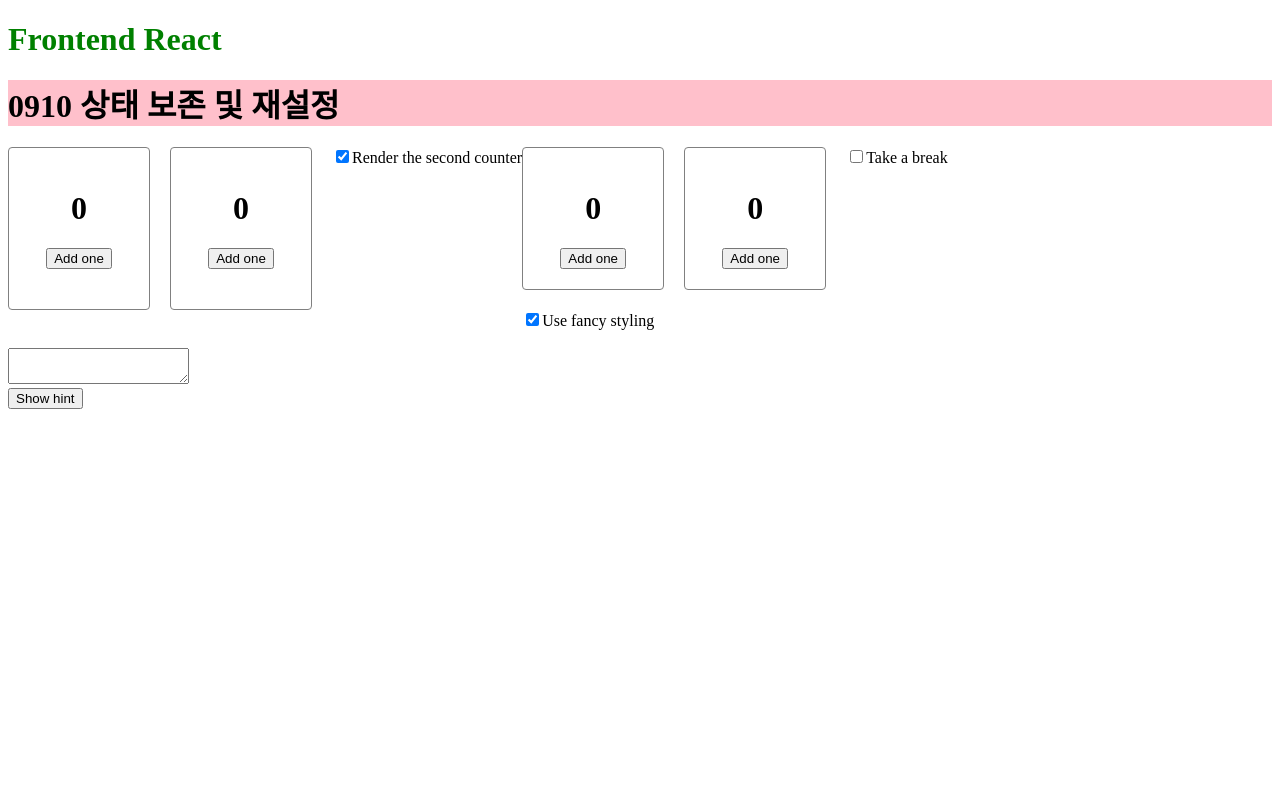
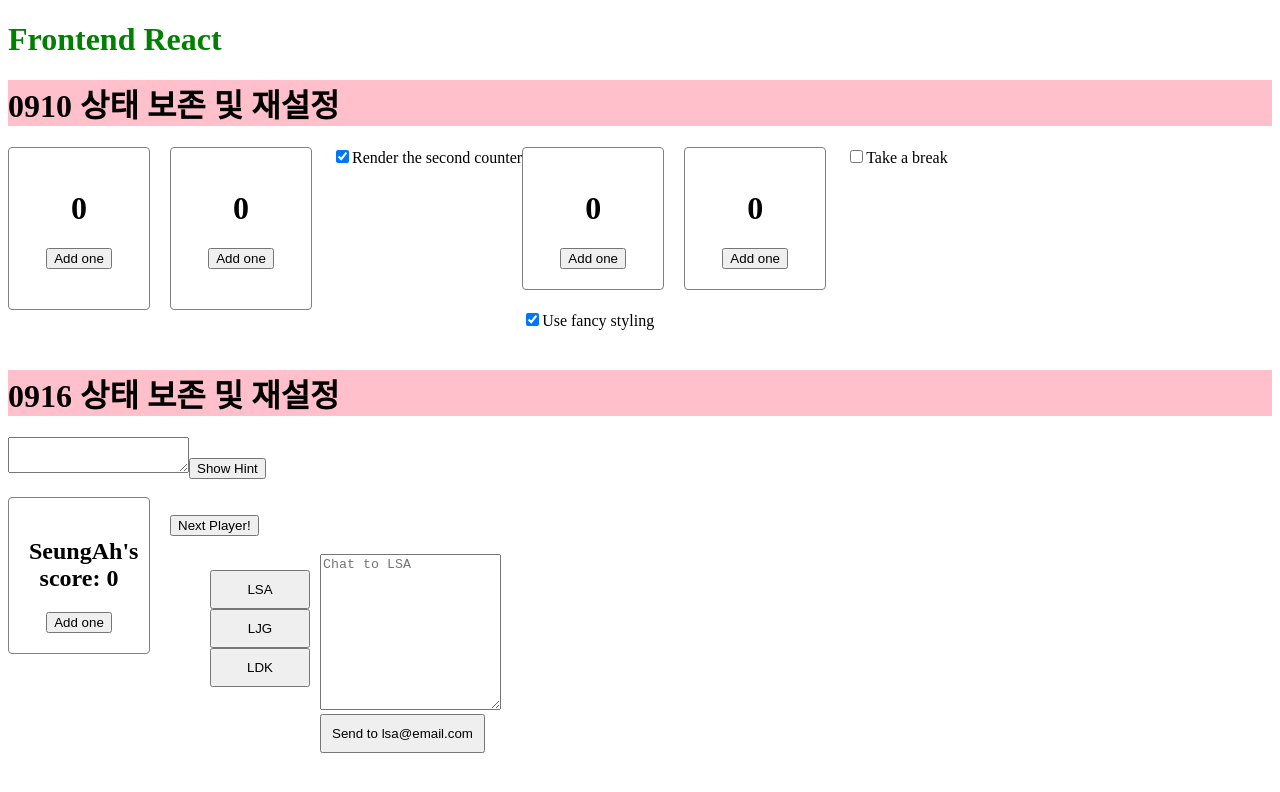
Before and after one commit to devgiants75/frontend-230527-react, a React (Create React App) app in the folder react0527/: page /preserveReset in a window 1280 px wide. Shown: the top 792 px of the page. Built offline with nearby package versions, Linux system fonts and the light colour scheme.

Commit message:
20230916

```diff
--- a/react0527/src/0910/PreserveReset.tsx
+++ b/react0527/src/0910/PreserveReset.tsx
@@ -1,14 +1,21 @@
 import React from 'react'
 import PreserveReset01 from './b_Preserve_Reset/PreserveReset01'
 import Practice from './b_Preserve_Reset/Practice'
+import PreserveReset02 from './b_Preserve_Reset/PreserveReset02'
+import PreserveReset03 from './b_Preserve_Reset/PreserveReset03'
 
 export default function PreserveReset() {
   return (
-    <>
+    <div>
       <h1 style={{ backgroundColor: 'pink'}}>0910 상태 보존 및 재설정</h1>
       <PreserveReset01 />
       <br />
+      <h1 style={{ backgroundColor: 'pink'}}>0916 상태 보존 및 재설정</h1>
       <Practice />
-    </>
+      <br />
+      <PreserveReset02 />
+      <br />
+      <PreserveReset03 />
+    </div>
   )
 }
--- /dev/null
+++ b/react0527/src/0910/b_Preserve_Reset/Chat.tsx
@@ -0,0 +1,33 @@
+import React, { useState } from 'react'
+
+interface Contact {
+  id: number;
+  name: string;
+  email: string;
+}
+
+// Chat 컴포넌트의 props 타입 정의
+interface ChatProps {
+  contact: Contact;
+}
+export default function Chat({ contact } : ChatProps) {
+  // 채팅 입력 상태 관리
+  const [text, setText] = useState<string>('');
+
+  return (
+    <section className='chat' style={{ float: 'left' }}>
+      {/* 사용자가 입력하는 채팅 내용을 표시, 관리 */}
+      <textarea
+        value={text}
+        placeholder={'Chat to ' + contact.name}
+        onChange={e => setText(e.target.value)}
+        style={{ height: '150px' }}
+      />
+      <br />
+      {/* 선택된 연락처의 이메일 주소로 메시지를 전송하는 버튼 */}
+      <button style={{ padding: '10px'}}>
+        Send to {contact.email}
+      </button>
+    </section>
+  )
+}
--- /dev/null
+++ b/react0527/src/0910/b_Preserve_Reset/ContactList.tsx
@@ -0,0 +1,42 @@
+import React from 'react'
+
+// 연락처 타입 정의
+interface Contact {
+  id: number;
+  name: string;
+  email: string;
+}
+
+// props 타입정의
+interface ContactListProps {
+  contacts: Contact[];
+  selectedContact: Contact;
+  onSelect: (contact: Contact) => void;
+}
+
+export default function ContactList({ selectedContact, contacts, onSelect }: ContactListProps) {
+  return (
+    <section className='contact-list' style={{ float: 'left' }}>
+      <ul style={{ listStyle: 'none' }}>
+        {/* 연락처 목록을 순회, 각 연락처 정보를 버튼으로 표시 */}
+        {contacts.map(contact =>
+          <li key={contact.id}>
+            <button
+              onClick={() => {
+                onSelect(contact); // 연락처가 선택될 때 onSelect 콜백을 호출
+              }}
+              style={{
+                width: '100px',
+                marginRight: '10px',
+                padding: '10px'
+              }}
+            >
+              {contact.name}
+            </button>
+          </li>
+        )}
+      </ul>
+
+    </section>
+  )
+}
--- a/react0527/src/0910/b_Preserve_Reset/Practice.tsx
+++ b/react0527/src/0910/b_Preserve_Reset/Practice.tsx
@@ -1,36 +1,56 @@
 import React, { useState } from 'react'
 
 // 버튼을 눌러도 입력된 텍스트가 초기화되지 않도록 수정
+// 텍스트 상태를 보존
 function Form() {
   const [text, setText] = useState<string>('');
   return (
-    <textarea value={text} onChange={e => setText(e.target.value)}/>
+    <textarea
+      value={text}
+      onChange={e => setText(e.target.value)}
+    />
   )
 }
 
 export default function Practice() {
   const [showHint, setShowHint] = useState<boolean>(false);
 
-  if (showHint) {
-    return (
-      <div>
-        <p>Hint: Your favorite city?</p>
-        <Form />
-        <br />
-        <button onClick={() => setShowHint(false)}>
-          Hide hint
-        </button>
-      </div>
-    );
-  }
+  return(
+    <div>
+      {/* Form컴포넌트의 위치를 일관적으로 두 번째 자식 위치에 유지시키고 싶은 경우: showHint가 null일 때도 null을 직접적으로 작성해야 한다. */}
+      {showHint && <p><i>Hint: Your favorite city?</i></p>}
+      <Form />
+      {showHint ? (
+        <button onClick={() => setShowHint(false)}>Hide Hint</button>
+      ) : (
+        <button onClick={() => setShowHint(true)}>Show Hint</button>
+      )}
+    </div>
+  );
 
-  return (
-    <div>
-      <Form />
-      <br />
-      <button onClick={() => setShowHint(true)}>
-          Show hint
-      </button>
-    </div>
-  )
+  //? if문과 else문 안의 return식에서
+  //? Form 컴포넌트의 위치가 상이하기 때문에 react는 상태 보존을 할 수가 없다.
+  // if (showHint) {
+  //   return (
+  //     <div>
+  //       <p>Hint: Your favorite city?</p>
+  //       <Form />
+  //       <br />
+  //       <button onClick={() => setShowHint(false)}>
+  //         Hide hint
+  //       </button>
+  //     </div>
+  //   );
+  // }
+
+  // return (
+  //   <div>
+  //     {/* 동일한 위치의 동일한 컴포넌트는 상태를 보존 */}
+  //     <Form />
+  //     <br />
+  //     <button onClick={() => setShowHint(true)}>
+  //         Show hint
+  //     </button>
+  //   </div>
+  // )
 }
--- /dev/null
+++ b/react0527/src/0910/b_Preserve_Reset/PreserveReset02.tsx
@@ -0,0 +1,91 @@
+import React, { useState } from 'react'
+
+//! 동일한 위치에서 상태 재설정
+// - 컴포넌트가 동일한 위치에 있을 때 상태를 보존 (기본 동작)
+
+//? but, 동일한 위치에서의 컴포넌트 상태를 재설정하는 방법?
+// >> 각 Counter의 상태는 DOM에서 제거될 때 마다 초기화
+//    버튼을 클릭할 때마다 리셋
+
+// 1. 컴포넌트를 다른 위치에 렌더링
+
+// 2. key를 사용하여 각 컴포넌트에 명시적인 신원(각각의 다른 카운터임을 인식)을 부여
+// : React에서 어떤 컴포넌트든 구분을 하기 위해 키 사용 가능
+// : key값은 전역적으로 고유하지 X
+//    > 부모 내의 위치만 지정
+
+interface CounterProps {
+  person: string;
+}
+
+// Counter 컴포넌트
+const Counter = ({ person }: CounterProps) => {
+  // 점수 상태 관리
+  const [score, setScore] = useState<number>(0);
+
+  // 마우스 hover 상태 관리
+  const [hover, setHover] = useState<boolean>(false);
+
+  // className 초기값 설정
+  let className = 'counter';
+  // hover 상태가 true면 className에 ' hover' 추가
+  if (hover) {
+    className += ' hover';
+  }
+
+  return (
+    <div
+      className={className}
+      // 마우스 포인터가 올라가면 hover 상태를 true로 설정
+      onPointerEnter={() => setHover(true)}
+      // 마우스 포인터가 벗어나면 hover 상태를 false로 설정
+      onPointerLeave={() => setHover(false)}
+    >
+      {/* 표시할 플레이어의 이름과 점수 */}
+      <h2>{person}'s score: {score}</h2>
+      {/* 버튼 클릭 시 점수 상태를 1씩 증가 */}
+      <button onClick={() => setScore(score + 1)}>
+        Add one
+      </button>
+    </div>
+  )
+}
+
+export default function PreserveReset02() {
+  // 현재 플레이어가 A인지 B인지 판별하는 상태
+  const [isPlayerA, setIsPlayerA] = useState<boolean>(true);
+
+  return (
+    <div>
+      {/* 현재 플레이어 상태에 따라 Counter 컴포넌트에 전달할 person 값을 결정 */}
+      {/* //! 1. 동일한 위치의 컴포넌트를 분리 */}
+      {/*
+      {isPlayerA ? (
+        <Counter person='SeungAh' />
+      ) : (
+        <Counter person='JunGook' />
+      )}
+      */}
+      {/* {isPlayerA &&
+        <Counter person='SeungAh' />
+      }
+      {!isPlayerA &&
+        <Counter person='JunGook' />
+      } */}
+
+      {/* isPlayerA의 값에 따라 'SeungAh' 또는 'JunGook'의 Counter 컴포넌트를 렌더링 */}
+      {isPlayerA ? (
+        <Counter key='SeungAh' person='SeungAh' />
+      ) : (
+        <Counter key='JunGook' person='JunGook' />
+      )}
+      <br />
+      {/* 버튼 클릭 시 플레이어 상태를 전달 */}
+      <button onClick={() => {
+        setIsPlayerA(!isPlayerA);
+      }}>
+        Next Player!
+      </button>
+    </div>
+  )
+}
--- /dev/null
+++ b/react0527/src/0910/b_Preserve_Reset/PreserveReset03.tsx
@@ -0,0 +1,45 @@
+import React, { useState } from 'react'
+import ContactList from './ContactList';
+import Chat from './Chat';
+
+//! 키를 사용하여 상태를 재설정(리셋)
+// Form에서의 사용
+
+//? Chat 컴포넌트: 텍스트 입력 상태를 포함
+
+// 연락처에 대한 타입 정의
+interface Contact {
+  id: number;
+  name: string;
+  email: string;
+}
+
+// 연락처 데이터
+const contacts: Contact[] = [
+  { id: 0, name: 'LSA', email: 'lsa@email.com' },
+  { id: 1, name: 'LJG', email: 'ljg@email.com' },
+  { id: 2, name: 'LDK', email: 'ldk@email.com' }
+];
+
+export default function PreserveReset03() {
+  // 선택된 연락처의 상태를 관리
+  const [to, setTo] = useState<Contact>(contacts[0]);
+
+  return (
+    <div>
+      {/* 연락처 목록과 선택된 연락처, 선택 이벤트 핸들러 전달 */}
+      <ContactList
+        contacts={contacts}
+        selectedContact={to}
+        onSelect={setTo}
+      />
+
+      {/* 채팅 컴포넌트에 선택된 연락처 전달 */}
+      {/*
+        채팅 컴포넌트에 키를 추가할 경우
+        : 다른 수신자를 선택할 때 Chat 컴포넌트가 처음부터 다시 생성되어 그 아래의 모든 상태를 재생성하게 된다.
+      */}
+      <Chat key={to.id} contact={to} />
+    </div>
+  )
+}
--- /dev/null
+++ b/react0527/src/0916/Reducer.tsx
@@ -0,0 +1,13 @@
+import React from 'react'
+import Reducer01 from './a_Reducer/Reducer01'
+
+export default function Reducer() {
+  return (
+    <>
+      <h1 style={{ backgroundColor: 'pink'}}>
+        0916 리듀서 사용
+      </h1>
+      <Reducer01 />
+    </>
+  )
+}
--- /dev/null
+++ b/react0527/src/0916/a_Reducer/Reducer01.tsx
@@ -0,0 +1,7 @@
+import React from 'react'
+
+export default function Reducer01() {
+  return (
+    <div>Reducer01</div>
+  )
+}
--- a/react0527/src/App.tsx
+++ b/react0527/src/App.tsx
@@ -21,6 +21,7 @@ import StateStructure from './0909/StateStructure';
 import SharingState from './0910/SharingState';
 import Abcde from './Abcde';
 import PreserveReset from './0910/PreserveReset';
+import Reducer from './0916/Reducer';
 
 // App함수가 화면에 렌더링되는 UI전체
 function App() {
@@ -50,6 +51,7 @@ function App() {
         <Route path='/stateStructure' element={<StateStructure />} />
         <Route path='/sharingState' element={<SharingState />}/>
         <Route path='/preserveReset' element={<PreserveReset />}/>
+        <Route path='/reducer' element={<Reducer />}/>
       </Routes>
     </>
   );
```
